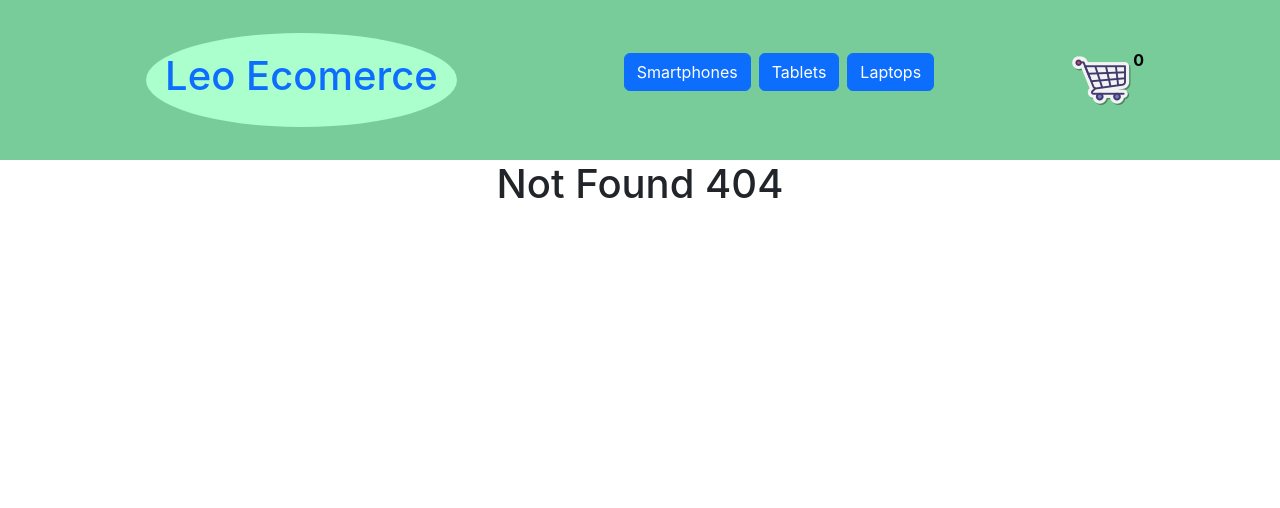
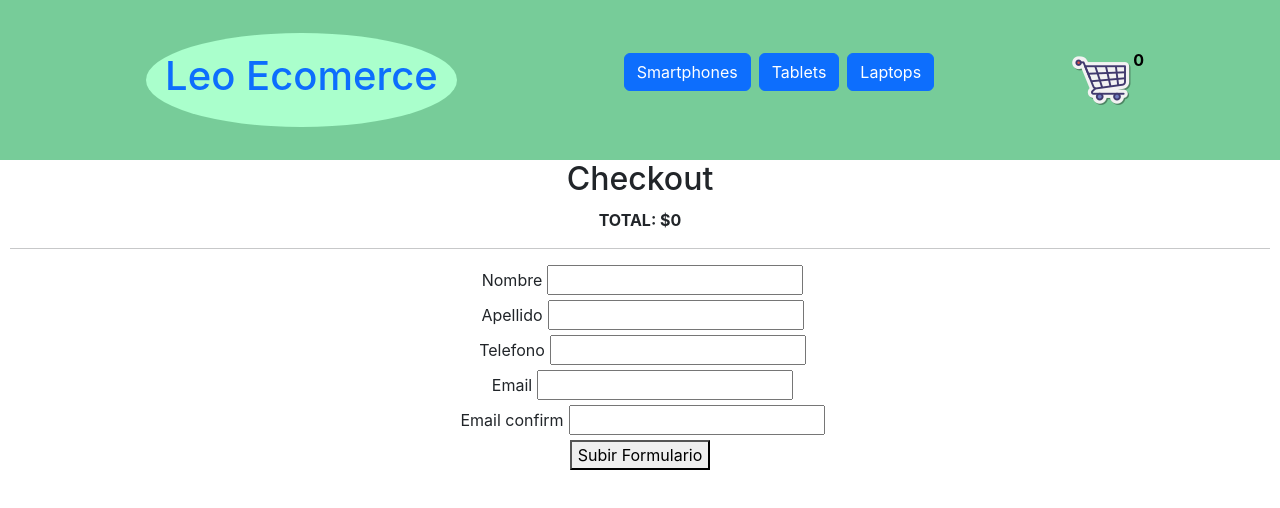
Before and after one commit to EhingerLeandro/react.coderhouse.ecomerce, a React (Create React App) app: page /checkout in a window 1280 px wide. Before the commit this address had no page. Shown: the top 508 px of the page. Built offline with nearby package versions, Linux system fonts and the light colour scheme.

Commit message:
8° commit

```diff
--- a/src/App.js
+++ b/src/App.js
@@ -5,7 +5,7 @@ import ItemDetailContainer from './components/ItemDetailContainer/ItemDetailCont
 import Cart from './components/Cart/Cart.js'
 import './App.css';
 import {CartProvider} from './context/CartContext.js'
-
+import Checkout from './components/Checkout/Checkout.js'
 
 function App() {
   return (
@@ -19,6 +19,7 @@ function App() {
             <Route path='/category/:categoryId' element={<ItemListContainer/>} />
             <Route path='/*' element={<h1>Not Found 404</h1>} />
             <Route path='/cart'  element={<Cart/>} />
+            <Route path='/checkout'element={<Checkout/>}/>
           </Routes>
         </CartProvider>
      </BrowserRouter>
--- a/src/components/Cart/Cart.js
+++ b/src/components/Cart/Cart.js
@@ -20,7 +20,7 @@ const Cart = () =>{
             {cart.map(produ => <CartItem key={produ.id} {...produ} />)}
             <h3>Total ${total}</h3>
             <button className='btn btn-success m-1' onClick={vaciarCarrito}>Vaciar carrito</button>
-            <button className='btn btn-success m-1'>Check Out</button>
+            <Link to='/checkout'><button className='btn btn-success m-1'>Checkout</button></Link>
         </div>
     )
 }
--- /dev/null
+++ b/src/components/Checkout/Checkout.js
@@ -0,0 +1,127 @@
+import React from 'react';
+import { useState, useContext} from 'react';
+import { CartContext } from '../../context/CartContext';
+import {db} from '../../services/firebase/firebaseConfig';
+import {collection, addDoc} from 'firebase/firestore';
+import './checkout.css'
+
+const Checkout = () =>{
+
+    const [nombre, setNombre] = useState ('');
+    const [apellido, setApellido] = useState('');
+    const [telefono, setTelefono] = useState('')
+    const [email, setEmail] = useState('');
+    const [emailConfirmation, setEmailConfirmation] = useState('');
+    const [error, setError] = useState('');
+    const [ordenId, setOrdenId] = useState('');
+
+    const {cart, vaciarCarrito, total, cantidadTotal} = useContext(CartContext);
+    console.log(cart)
+
+
+    const manejadorFormulario = (event) =>{
+
+        // Evitando la recarga
+        event.preventDefault()
+        // Validacion solicitando que se hayan diligenciado los campos
+        if(!nombre || !apellido || !telefono || !email || !emailConfirmation){
+            setError('Por favor completa todos los campos.');
+            return;
+        }
+
+        // Validación confirmando que los email coincidan
+        if(email !== emailConfirmation){
+            setError('Los campos del Email no coinciden, por favor corrige.');
+            return
+        }
+
+        const orden = {
+            items: cart.map( producto =>({
+                id: producto.item.id,
+                name: producto.item.name,
+                cantidad: producto.cantidad
+            })),
+            total: total,
+            fecha: new Date(),
+            nombre,
+            apellido,
+            telefono,
+            email
+        }
+
+        console.log(orden)
+
+        if(orden.items.length === 0){
+            setError('No tienes productos para comprar!')
+            return
+        }
+
+        addDoc(collection(db, 'ordenes'), orden)
+        .then( docRef =>{
+            setOrdenId(docRef.id);
+            vaciarCarrito();
+            setNombre('');
+            setApellido('');
+            setTelefono('');
+            setEmail('');
+            setEmailConfirmation('');
+            setError('');
+
+        })
+        .catch(
+            error=> {
+                console.log('Error al crear la orden', error)
+                setError('Se produjo un error al crear la orden!')
+            }
+        )
+}
+
+    return(
+        <div>
+            <h2>Checkout</h2>
+            <form className='form' onSubmit={manejadorFormulario}>
+                {
+                    cart.map( producto =>(
+                        <div key ={producto.item.id}>
+                            <p>{producto.item.name} x {producto.cantidad}</p>
+                            <p>{producto.item.price} </p>
+                        </div>
+                    ))
+                }
+                <p className='form-total'>TOTAL: ${total}</p>
+                <hr/>
+                <div className='form-group'>
+                    <label className='form-label' htmlFor=''>Nombre</label>
+                    <input type='text' value={nombre} onChange={(e)=> setNombre(e.target.value)}/>
+                </div>
+                <div className='form-group'>
+                    <label className='form-label' htmlFor=''>Apellido</label>
+                    <input type='text' value={apellido} onChange={(e)=> setApellido(e.target.value)}/>
+                </div>
+                <div className='form-group'>
+                    <label className='form-label' htmlFor=''>Telefono</label>
+                    <input type='text' value={telefono} onChange={(e)=> setTelefono(e.target.value)}/>
+                </div>
+                <div className='form-group'>
+                    <label className='form-label' htmlFor=''>Email</label>
+                    <input type='email' value={email} onChange={(e)=> setEmail(e.target.value)}/>
+                </div>
+                <div className='form-group'>
+                    <label className='form-label' htmlFor=''> Email confirm</label>
+                    <input type='email' value={emailConfirmation} onChange={(e)=> setEmailConfirmation(e.target.value)}/>
+                </div>
+                {
+                    error && <p style={{color:'red'}}>{error}</p>
+                }
+                <button type={'submit'}>Subir Formulario</button>
+
+            </form>
+
+            {
+                ordenId && (<p className='form-strong'>¡Gracias por tu compra! Tu número es: {ordenId}</p>)
+            }
+        </div>
+    )
+}
+
+export default Checkout
--- /dev/null
+++ b/src/components/Checkout/checkout.css
@@ -0,0 +1,21 @@
+.form-group{
+    margin:5px;
+}
+
+.form-label{
+    margin:0px 5px;
+}
+
+.form-strong{
+    margin:8px;
+    font-weight: bolder;
+    color:darkgreen;
+}
+
+.form-total{
+    font-weight: bolder;
+}
+
+.form{
+    margin: 10px;
+}
```
Also changed, not shown: 1 other file (tests, documents, lock files or other folders).
